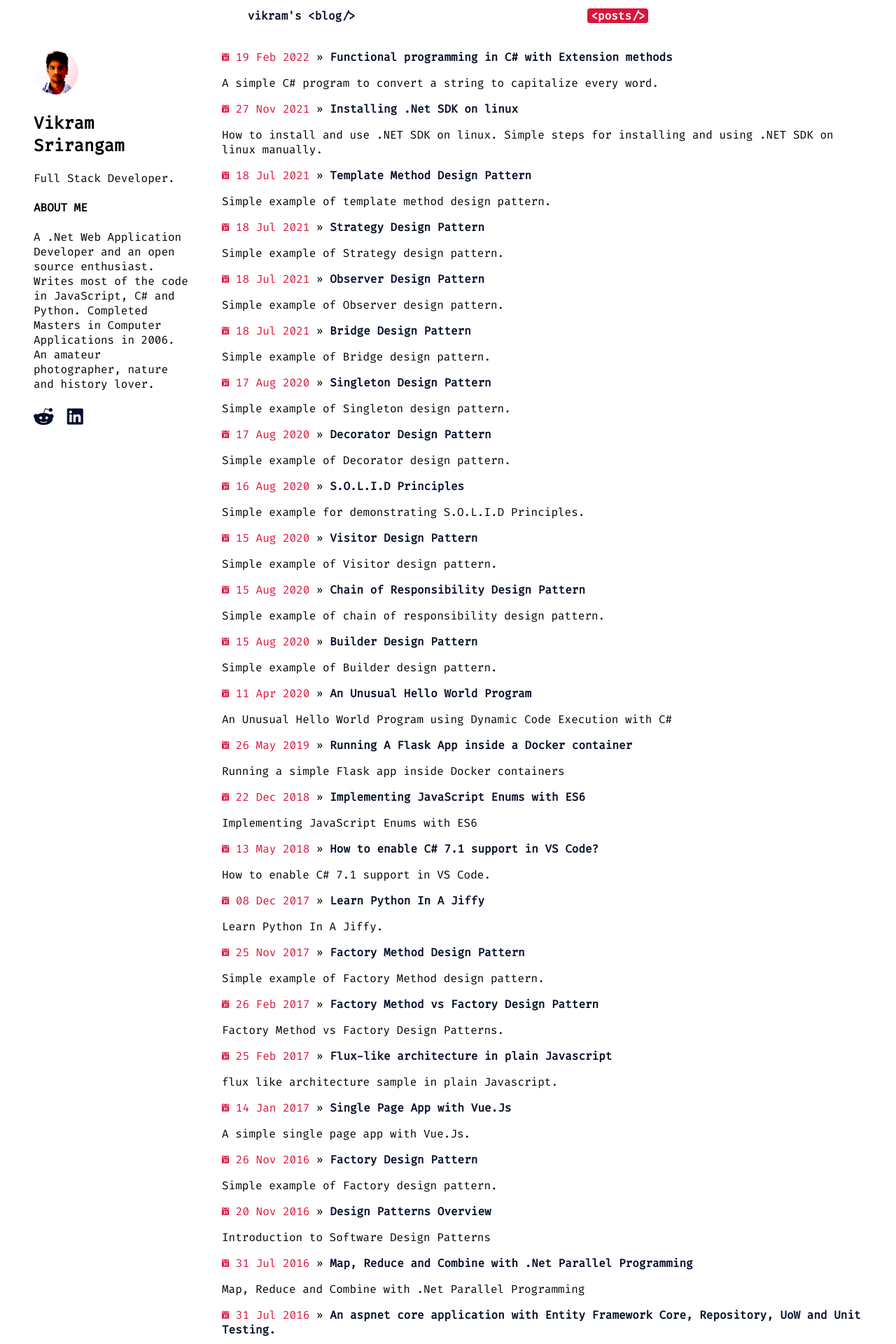
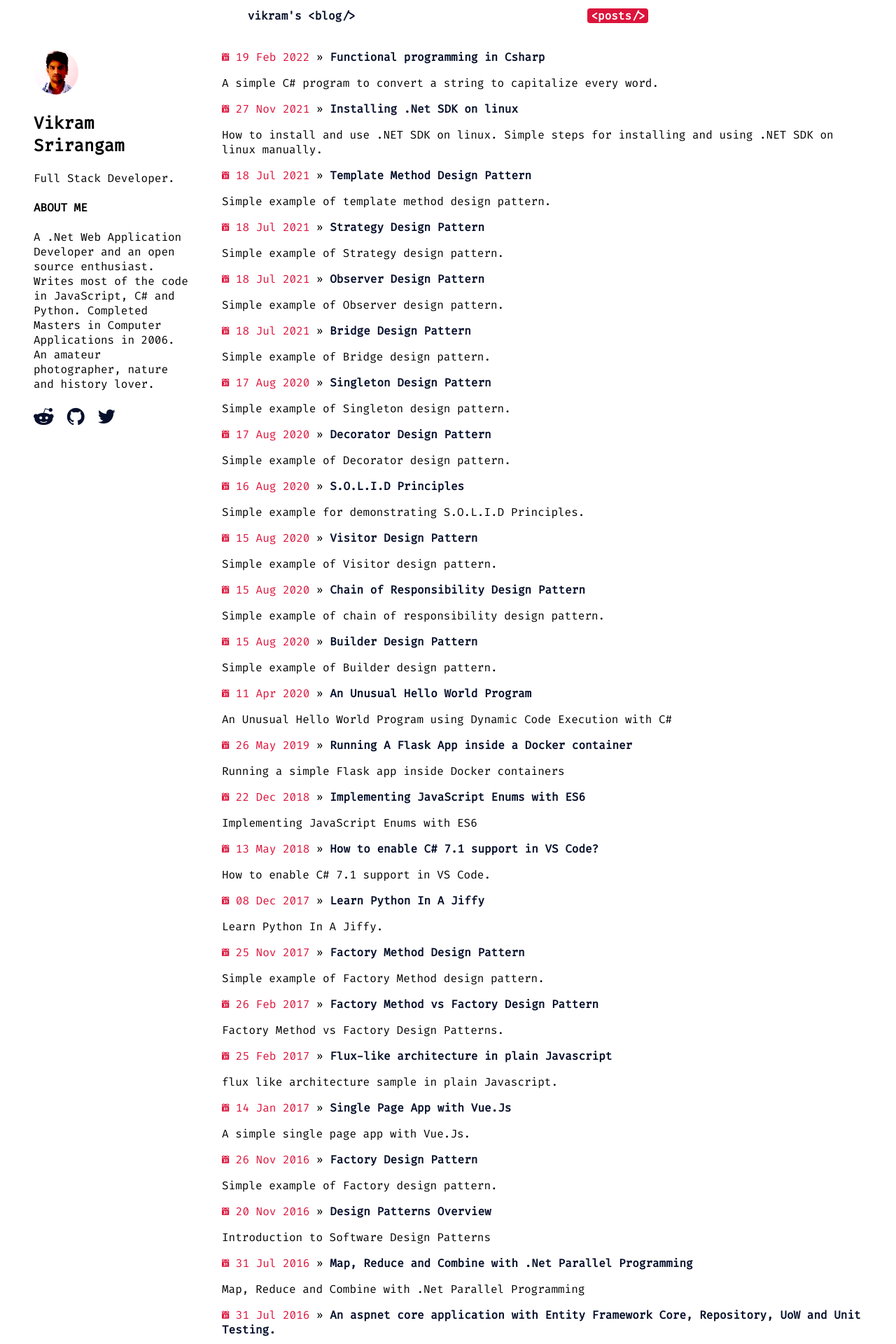
Before and after one commit to srirangamv/srirangamv.github.io, a Jekyll site: the page built from blog/index.html, in a window 1280 px wide. Shown: the top 1920 px of the page at 70% size. Built offline with Jekyll 4.4.1, drawn with Linux system fonts in a browser that asks for light colours.

Commit message:
adding post c# functional

```diff
--- a/_layouts/default.html
+++ b/_layouts/default.html
@@ -78,8 +78,11 @@
                     <a href="https://www.reddit.com/user/viksrirangam/" class="social fi-social-reddit"
                         target="_blank"  rel="noopener" title="social link to Reddit">
                     </a>
-                    <a href="https://in.linkedin.com/in/viksrirangam?trk=profile-badge" class="social fi-social-linkedin"
-                        target="_blank" rel="noopener" title="social link to Linkedin">
+                    <a href="https://github.com/viksrirangam" class="social fi-social-github"
+                        target="_blank" rel="noopener" title="social link to Github">
+                    </a>
+                    <a href="https://twitter.com/viksrirangam" class="social fi-social-twitter"
+                        target="_blank" rel="noopener" title="social link to Twitter">
                     </a>
                     <!-- <a href="https://www.codewars.com/users/viksrirangam" class="social-link" target="_blank"
                         rel="noopener" title="social link to CodeWars">
--- a/_posts/2022-02-19-functional-programming-csharp.md
+++ b/_posts/2022-02-19-functional-programming-csharp.md
@@ -1,6 +1,6 @@
 ---
 layout: post
-title: "Functional programming in C# with Extension methods"
+title: "Functional programming in Csharp"
 name: "2022-02-19-functional-programming-csharp"
 description: "A simple C# program to convert a string to capitalize every word."
 keywords: "c#,extension methods in .net,.net core,.net sdk,functional programming,technical article,blog,post"
```
